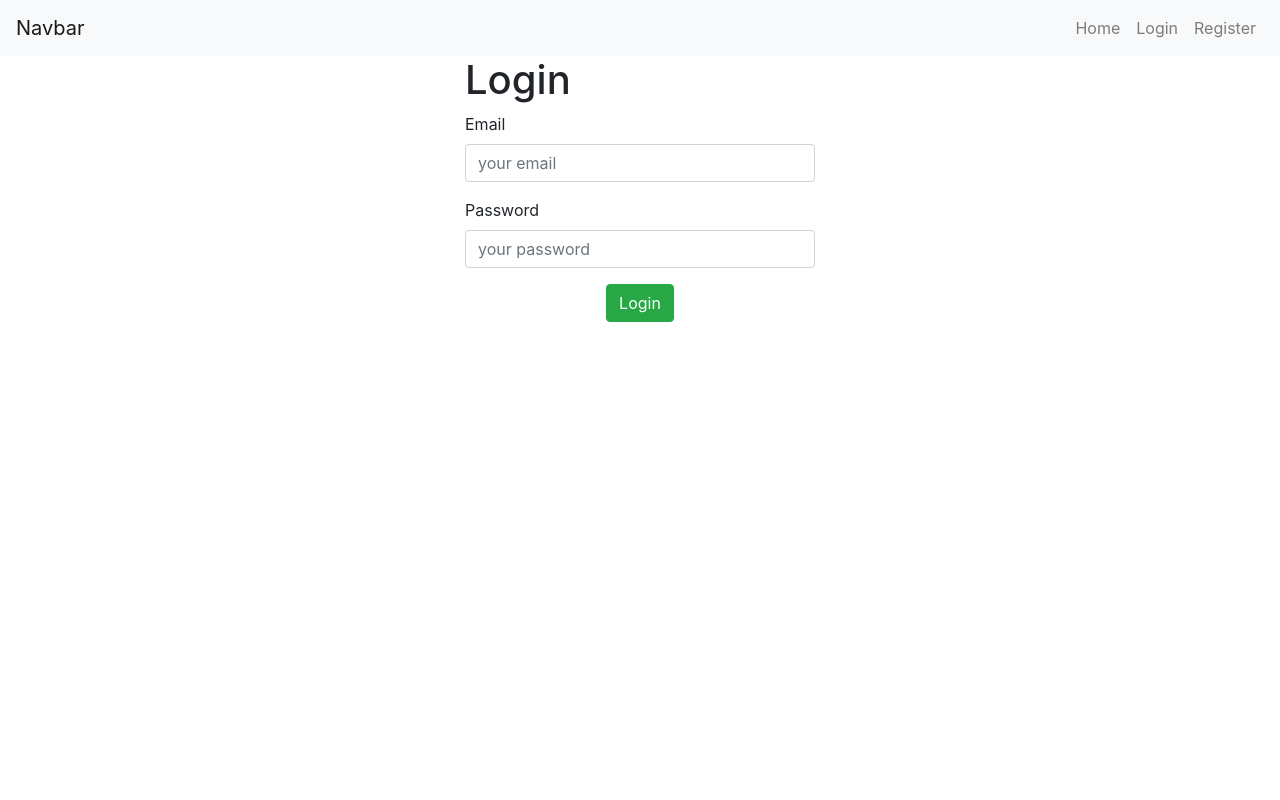
After one commit to timrslater/taxi-cert-iv, a PHP site: page /login.php in a window 1280 px wide. The commit adds this page. Run offline with PHP 8.4, Linux system fonts and the light colour scheme; some libraries are stand-ins or nearby versions.

Commit message:
added login state and login page

```diff
--- a/includes/navigation.php
+++ b/includes/navigation.php
@@ -12,8 +12,13 @@ $nav_array = array(
   <button class="navbar-toggler" type="button" data-toggle="collapse" data-target="#navbarNav" aria-controls="navbarNav" aria-expanded="false" aria-label="Toggle navigation">
     <span class="navbar-toggler-icon"></span>
   </button>
+  <?php
+  if( isset( $_SESSION['name'])){
+    echo "<div class=\"navbar-text\"> Hello ".$_SESSION['name']."</div>";
+  }
+  ?>
   <div class="collapse navbar-collapse" id="navbarNav">
-      <div class="nav navbar-nav">
+      <div class="nav navbar-nav ml-auto">
           <?php
           foreach($nav_array as $nav_item => $nav_link){
             echo "<a href=\"$nav_link\" class=\"nav-link\">$nav_item</a>";
--- a/index.php
+++ b/index.php
@@ -1,4 +1,5 @@
 <?php
+session_start();
 include('includes/database.php');
 $page_title = "Taxi Home";
 ?>
--- /dev/null
+++ b/login.php
@@ -0,0 +1,43 @@
+<?php
+session_start();
+include('includes/database.php');
+$page_title = "Taxi User Login";
+
+if($_SERVER['REQUEST_METHOD'] == 'POST'){
+    //handle login here
+}
+?>
+<html>
+    <?php include('includes/head.php')?>
+    <body>
+        <?php include('includes/navigation.php')?>
+        <div class="container">
+               <div class="row">
+                    <form id="login-form" method="post" action="login.php" class="col-md-4 offset-md-4">
+                        <h1>Login</h1>
+                        <div class="form-group">
+                           <label for="email">Email</label>
+                           <input
+                           class="form-control"
+                           type="email"
+                           id="email"
+                           name="customer_email"
+                           placeholder="your email">
+                       </div>
+                       <div class="form-group">
+                           <label for="password">Password</label>
+                           <input
+                           class="form-control"
+                           type="password"
+                           id="password"
+                           name="password"
+                           placeholder="your password">
+                       </div>
+                       <div class="text-center">
+                           <button class="btn btn-success" type="submit">Login</button>
+                       </div>
+                    </form>
+               </div>
+        </div>
+    </body>
+</html>
```
Also changed, not shown: register.php (+15 -4 lines).
